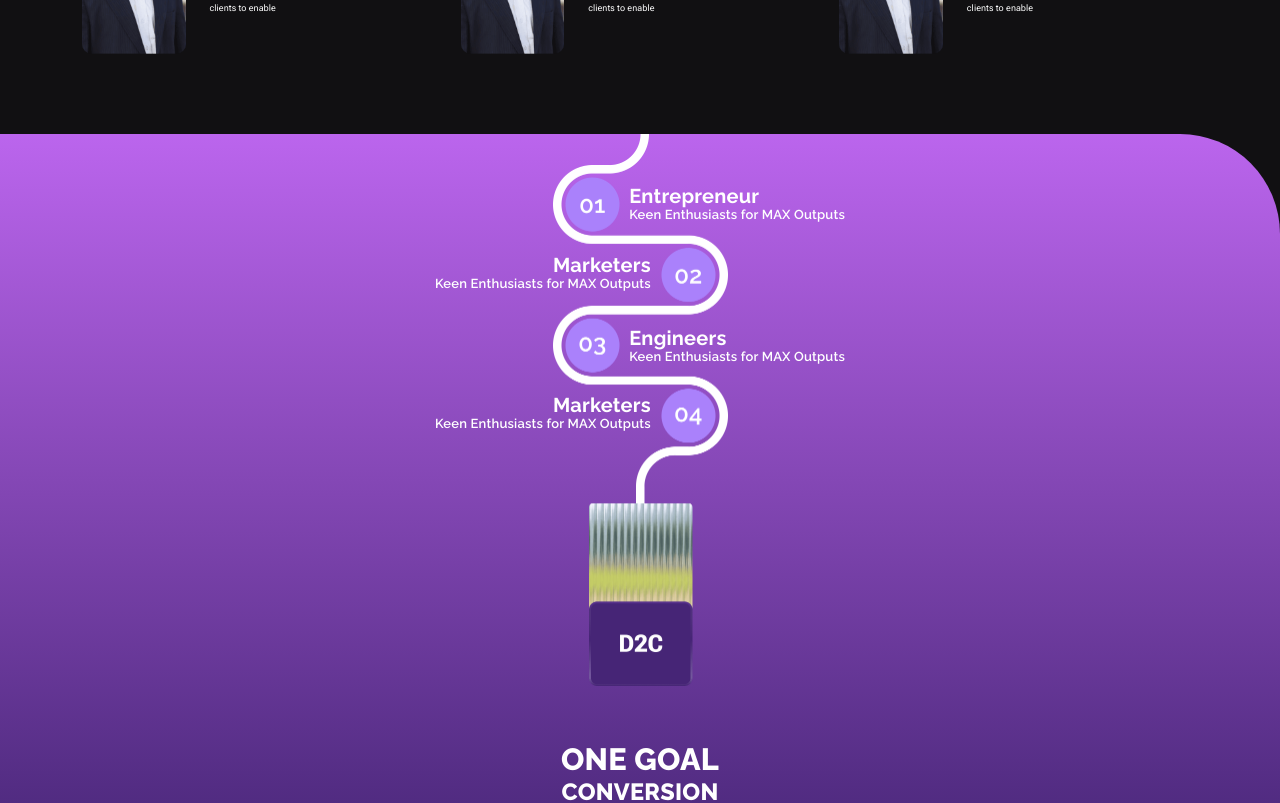
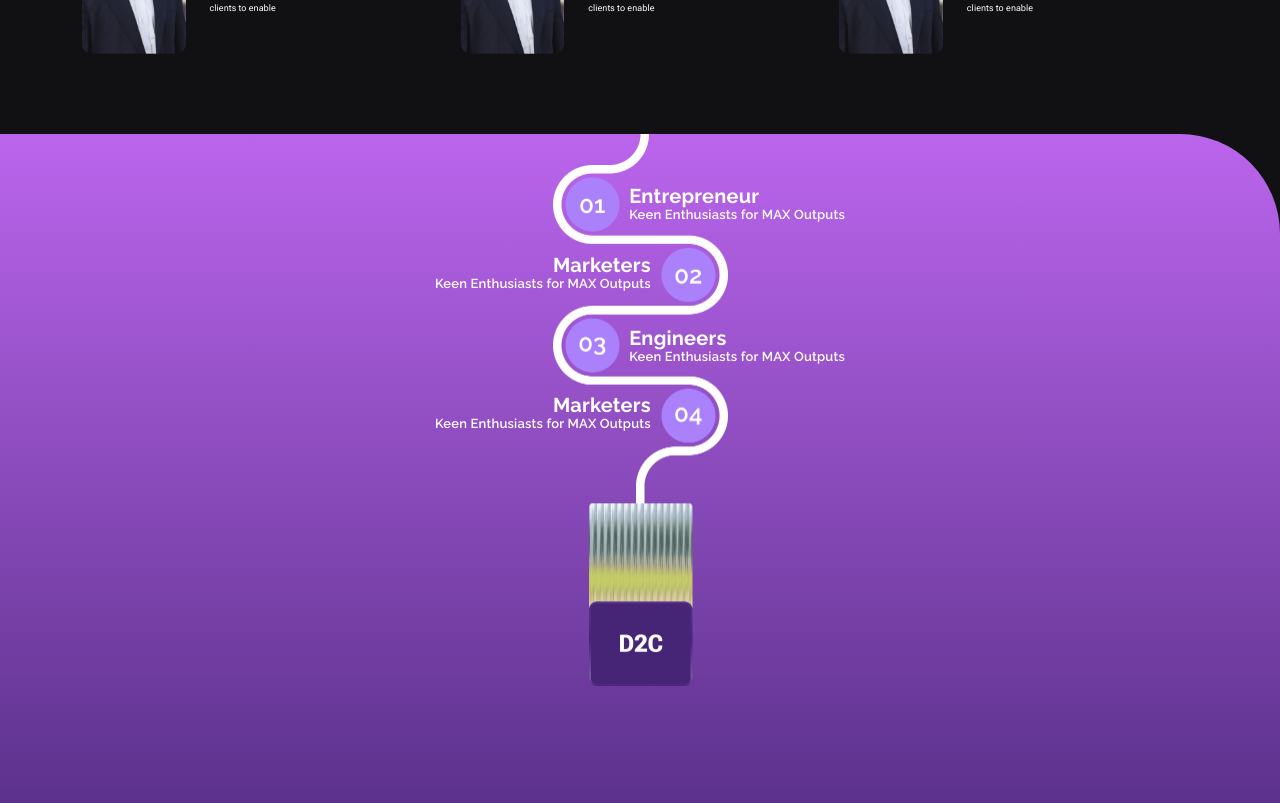
Before and after one commit to tehsin-innovins/growthedge, a React (Create React App) app: page / in a window 1280 px wide. Shown: the part 5540-6343 px from the top of the page. Built offline with nearby package versions, Linux system fonts and the light colour scheme.

Commit message:
recent changes

```diff
--- a/src/pages/Pages.css
+++ b/src/pages/Pages.css
@@ -558,7 +558,7 @@
 	border-radius: 0px 100px 0px 0px;
 	padding-bottom: 10px;
 	position: relative;
-	min-height: 90vh; /* Ensures full height */
+	min-height: 100vh; /* Ensures full height */
 }
 
 .goal_section img {
```
